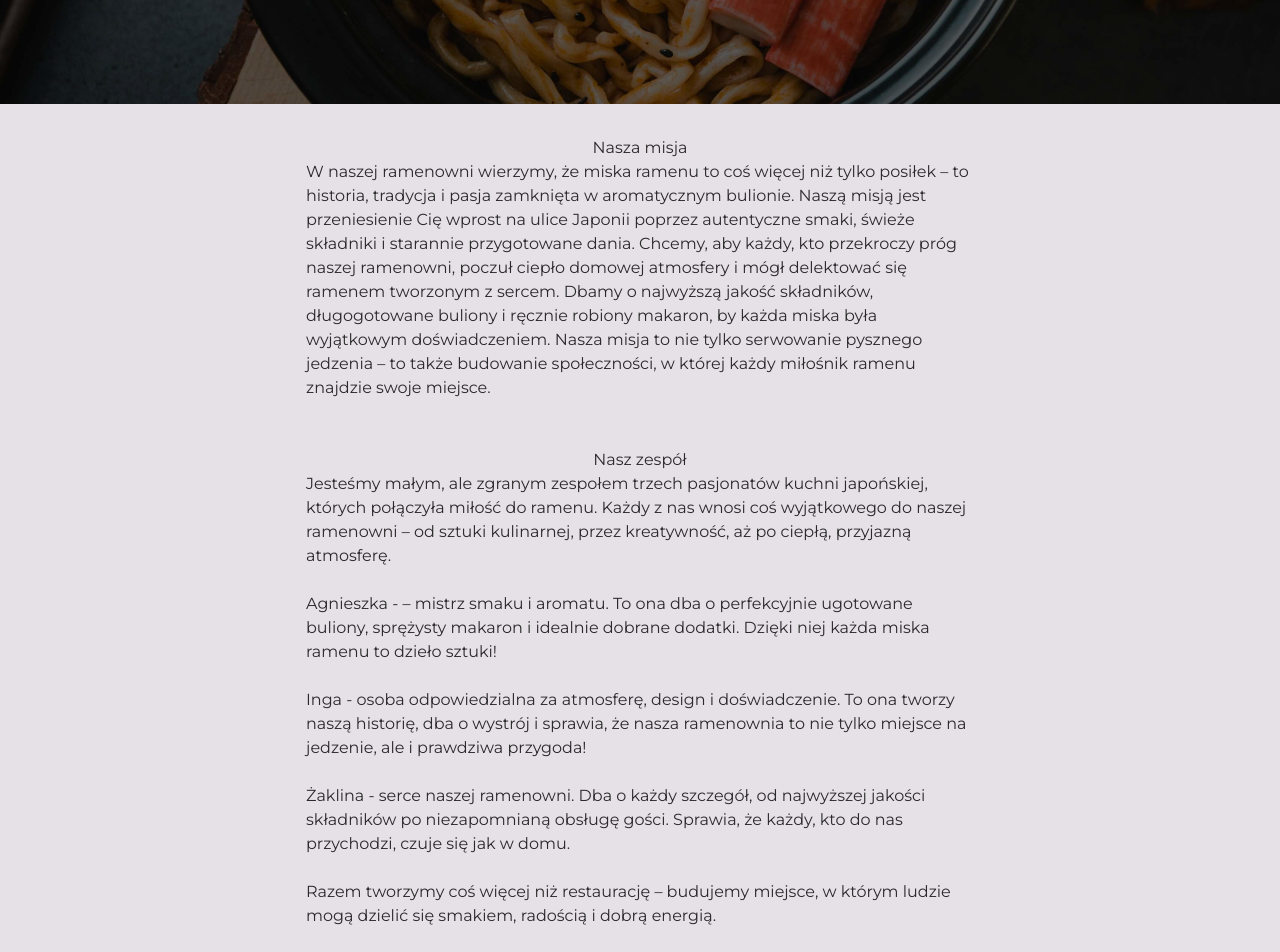
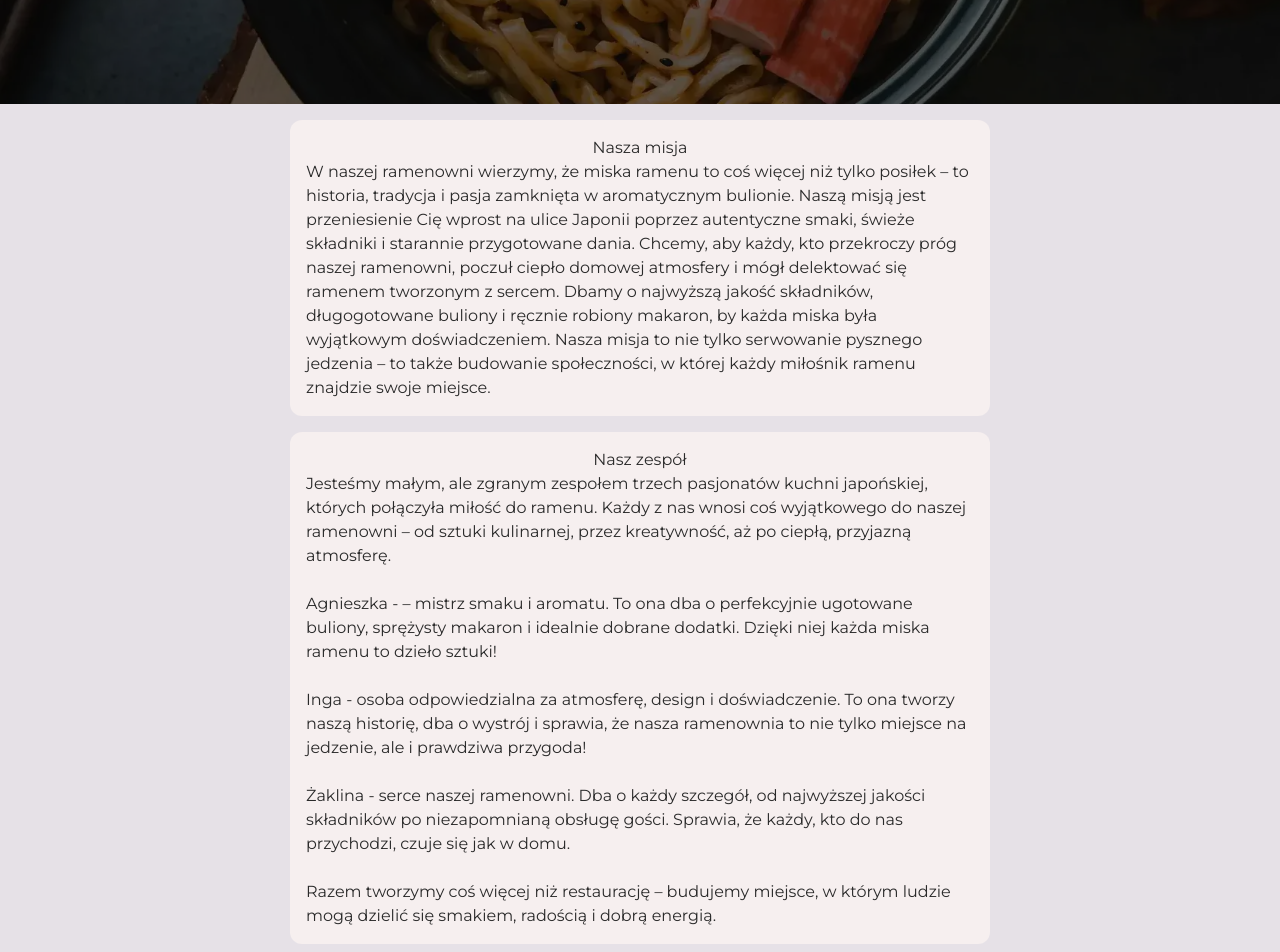
Before and after one commit to charldll/soba-ramen, a React (Vite) app: page /about in a window 1280 px wide. Shown: the part 520-1472 px from the top of the page. Built offline with nearby package versions, Linux system fonts and the light colour scheme; no server answers.

Commit message:
about image repaired maybe

```diff
--- a/src/routes/About.jsx
+++ b/src/routes/About.jsx
@@ -1,10 +1,7 @@
 import BlurText from "../utils/animations/BlurText";
-import Image from "../Layout/imgs/about1.jpg";
+import Image from "../Layout/imgs/about.webp";
 
 export default function About() {
-  const handleAnimationComplete = () => {
-    console.log("Animation completed!");
-  };
   return (
     <main>
       <div className="relative w-full lg:h-[70vh]">
@@ -18,13 +15,12 @@ export default function About() {
             delay={150}
             animateBy="words"
             direction="top"
-            onAnimationComplete={handleAnimationComplete}
             className="w-fit p-2 text-4xl text-white lg:text-8xl"
           />
         </div>
       </div>
 
-      <section className="wrapper-outer">
+      <section className="wrapper-outer mx-auto -mt-[20px] w-fit rounded-xl bg-[#F6EFEF] p-4 pt-10 md:w-[90%] xl:w-[80%]">
         <h1>Nasza misja</h1>W naszej ramenowni wierzymy, że miska ramenu to coś
         więcej niż tylko posiłek – to historia, tradycja i pasja zamknięta w
         aromatycznym bulionie. Naszą misją jest przeniesienie Cię wprost na
@@ -38,7 +34,7 @@ export default function About() {
         swoje miejsce.{" "}
       </section>
 
-      <section className="wrapper-outer transition-all duration-900 ease-in-out hover:scale-125">
+      <section className="wrapper-outer mx-auto -mt-[20px] w-fit rounded-xl bg-[#F6EFEF] p-4 pt-10 md:w-[90%] xl:w-[80%]">
         <h1>Nasz zespół</h1>
         <p>
           Jesteśmy małym, ale zgranym zespołem trzech pasjonatów kuchni
```
Also changed, not shown: src/Layout/imgs/about.webp (added), src/Layout/imgs/about1.jpg (deleted).
